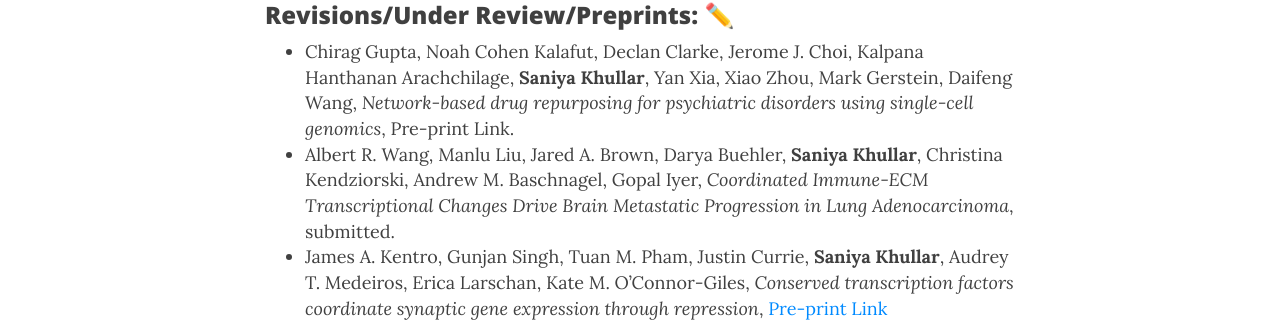
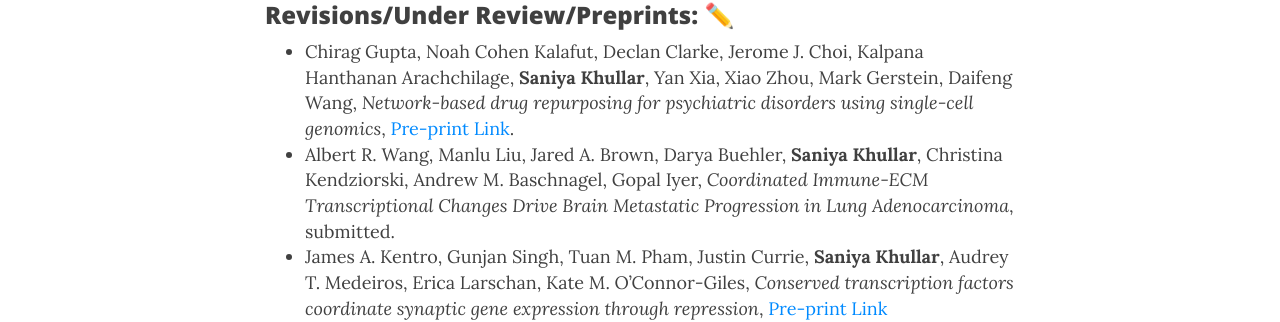
Before and after one commit to SaniyaKhullar/saniyakhullar.github.io, a Jekyll site: the page built from publications.md, in a window 1280 px wide and 900 px high, scrolled down 328 px. Shown: the part 143-465 px from the top of the window. Built offline with Jekyll 4.4.1, drawn with Linux system fonts in a browser that asks for light colours; nearby versions of some CDN libraries; part of the change alters nothing that is shown.

```diff
--- a/publications.md
+++ b/publications.md
@@ -9,7 +9,7 @@ Please note that my papers and citations are available online at: 👩‍💻
 Please note my publications 🤓📚🧬 are as follows 📖 :
 <!-- https://emojipedia.org/people -->
 ### Revisions/Under Review/Preprints: ✏️
--   Chirag Gupta, Noah Cohen Kalafut, Declan Clarke, Jerome J. Choi, Kalpana Hanthanan Arachchilage, **Saniya Khullar**, Yan Xia, Xiao Zhou, Mark Gerstein, Daifeng Wang, *Network-based drug repurposing for psychiatric disorders using single-cell genomics*, Pre-print Link.
+-   Chirag Gupta, Noah Cohen Kalafut, Declan Clarke, Jerome J. Choi, Kalpana Hanthanan Arachchilage, **Saniya Khullar**, Yan Xia, Xiao Zhou, Mark Gerstein, Daifeng Wang, *Network-based drug repurposing for psychiatric disorders using single-cell genomics*, [Pre-print Link](https://www.medrxiv.org/content/10.1101/2024.12.01.24318008v1).
 -	Albert R. Wang, Manlu Liu, Jared A. Brown, Darya Buehler, **Saniya Khullar**, Christina Kendziorski, Andrew M. Baschnagel, Gopal Iyer, *Coordinated Immune-ECM Transcriptional Changes Drive Brain Metastatic Progression in Lung Adenocarcinoma*, submitted.
 -	James A. Kentro, Gunjan Singh, Tuan M. Pham, Justin Currie, **Saniya Khullar**, Audrey T. Medeiros, Erica Larschan, Kate M. O’Connor-Giles, *Conserved transcription factors coordinate synaptic gene expression through repression*, [Pre-print Link](https://www.biorxiv.org/content/10.1101/2024.10.30.621128v2)
 -	Raghu Ramesh, **Saniya Khullar**, Seogsik Won, Alena J. Hanson, Camila Lopez-Anido, Daifeng Wang, John Svaren, *Integration of Nuclear Receptors into a Schwann cell-specific Gene Regulatory Network*, submitted.
```
